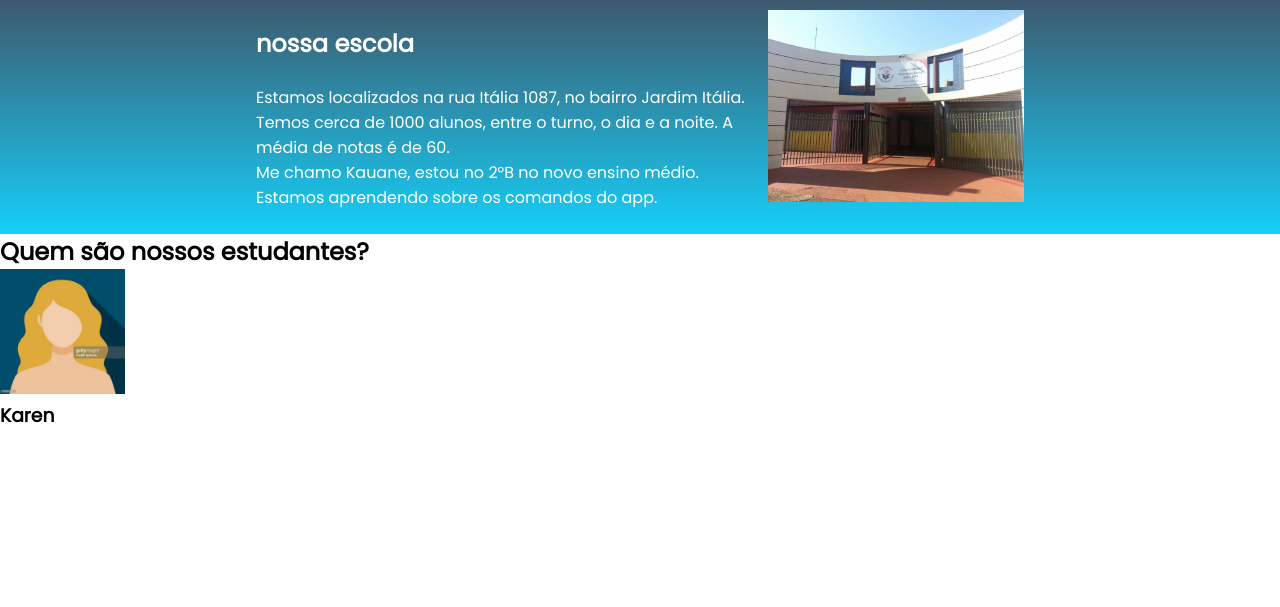
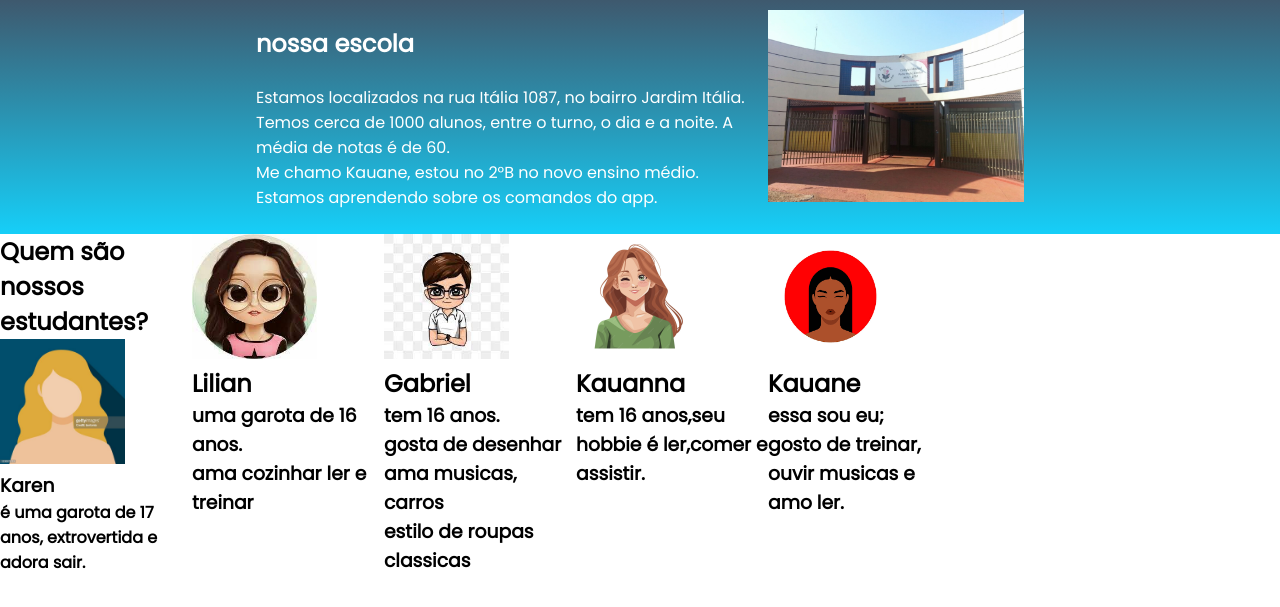
Before and after one commit to freitaskau/kau-2, a plain HTML site: page index.HTML in a window 1280 px wide. Shown: the part 81-688 px from the top of the page. Drawn offline with Linux system fonts and the light colour scheme.

Commit message:
Add files via upload

```diff
--- a/index.HTML
+++ b/index.HTML
@@ -33,11 +33,44 @@
         <link rel="preconnect" href="https://fonts.gstatic.com" crossorigin>
         <link href="https://fonts.googleapis.com/css2?family=Poppins&display=swap" rel="stylesheet">
     </head>
+    <div class="estudante-todos">
     <section class=”estudantes”>
         <h2 class=”estudante-titulo”>Quem são nossos estudantes?</h2>
         <img class="estudante-imagem" src="karen.png"  alt="foto do Marcelo">
         <h3 class=”estudante-nome”>Karen</h3>
+        <h4 class="estudante-texto">é uma garota de 17 anos, extrovertida e adora sair.</h4>
     </section>
+    <head>
+    <section class="estudantes">
+        <img class="estudante-imagem" src="lilian.png" alt="foto do marcelo">
+        <h2 class="estudante-nome">Lilian</h2>
+        <h3 class="estudante-texto">uma garota de 16 anos.</h3>
+        <h3>ama cozinhar ler e treinar</h3>
+    </section>
+    </head>
+    <section class="estudantes">
+        <img class="estudante-imagem" src="gabriel.png" alt="foto do marcelo">
+        <h2 class="estudante-nome">Gabriel</h2>
+        <h3 class="estudante-texto">tem 16 anos.</h3>
+        <h3>gosta de desenhar</h3>
+        <h3>ama musicas, carros</h3>
+        <h3>estilo de roupas classicas</h3>
+   </section>
+   <head>
+   <section class="estudantes">
+        <img class="estudante-imagem" src="kauanna.png" alt="foto do marcelo">
+        <h2 class="estudante-nome">Kauanna</h2>
+        <h3 class="estudante-texto"> tem 16 anos,seu hobbie é ler,comer e assistir.</h3>
+   </section>
+   <head>
+   <section class="estudantes">
+        <img class="estudante-imagem" src="kauane.png"  alt="foto do marcelo">
+        <h2 class="estudante-nome">Kauane</h2>
+        <h3 class="estudante-texto"> essa sou eu;</h3>
+        <h3>gosto de treinar, ouvir musicas e amo ler.</h3>
+
+   </section>
+   </head>
 
 </body>
 </html>
--- a/style.css
+++ b/style.css
@@ -56,3 +56,7 @@ header{
         background-image: linear-gradient(#424E61,#16CFF8);
         color: white;
     }
+    .estudante-todos{
+        display: grid;
+        grid-template-columns: 15% 15% 15% 15% 15%;
+    }
```
Also changed, not shown: gabriel.png (added), kauane.png (added), kauanna.png (added), lilian.png (added).
